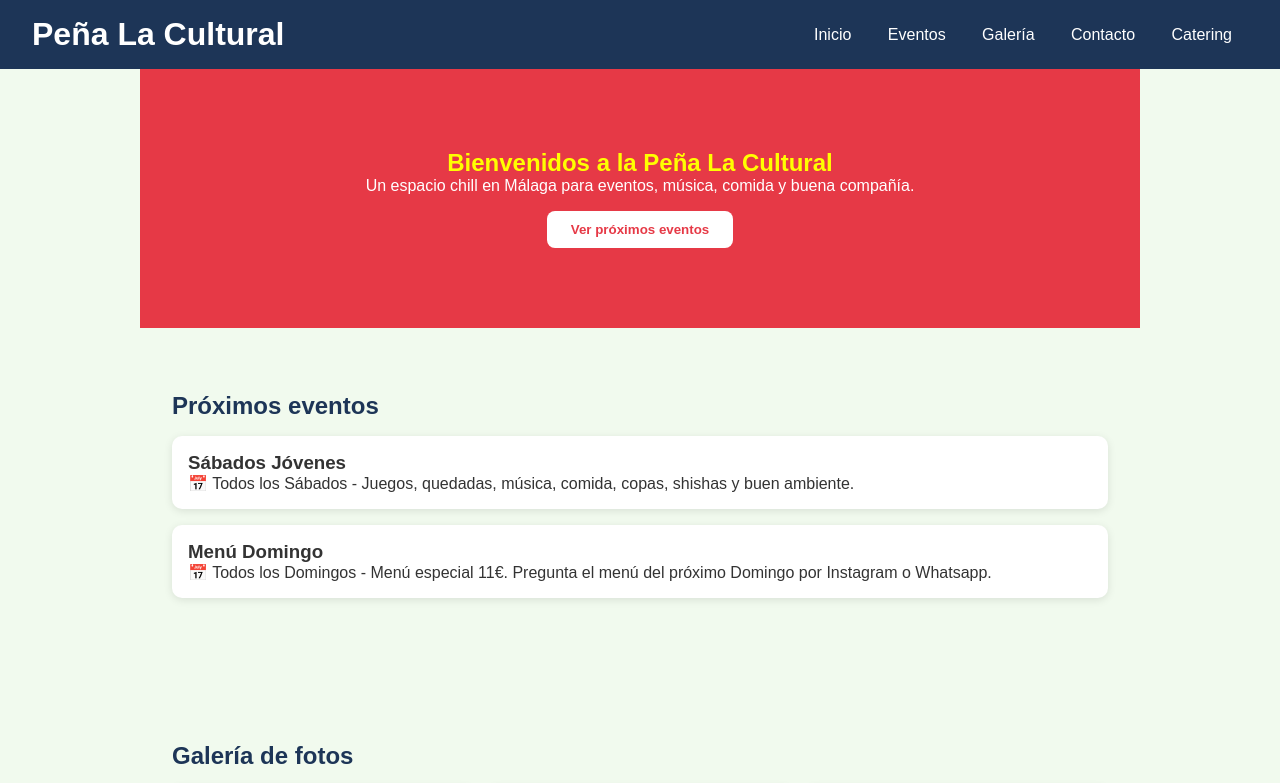
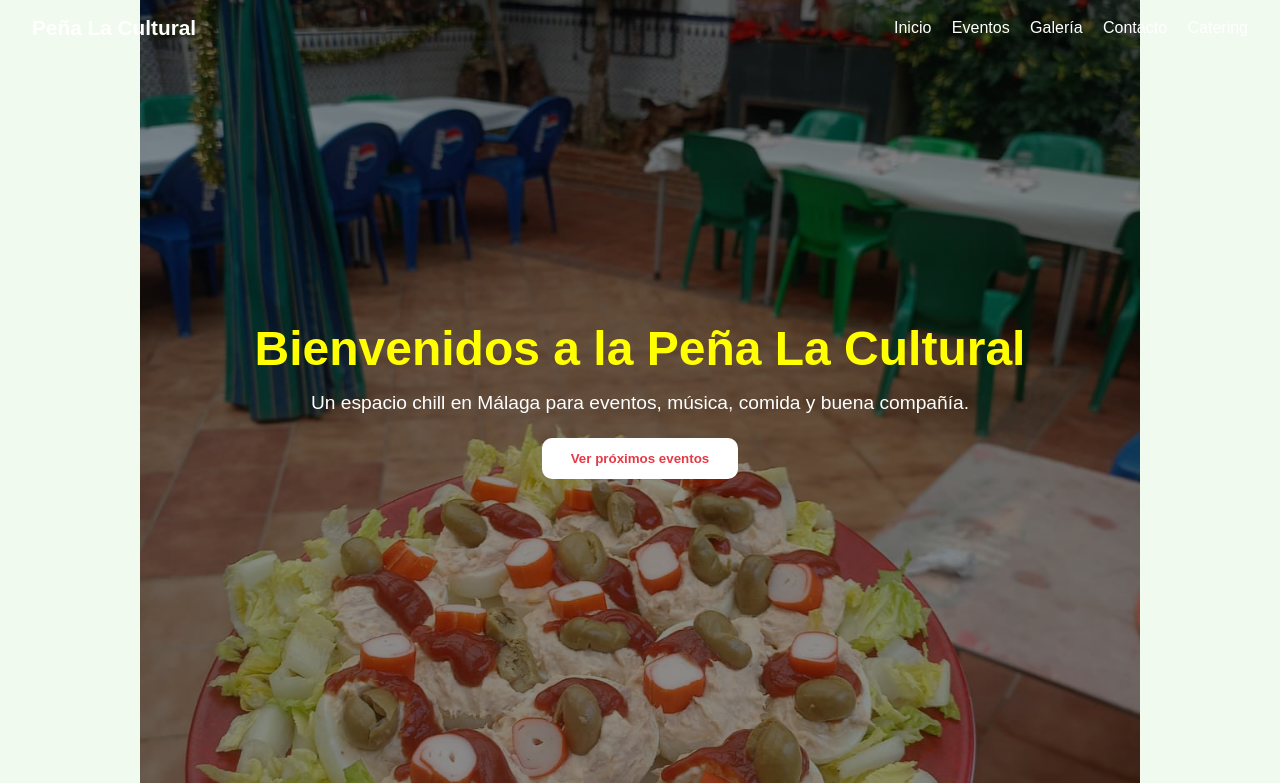
Before and after one commit to laculturaltelefonica-ship-it/LaCulturalWEB, a plain HTML site: page index.html in a window 1280 px wide. Shown: the top 783 px of the page. Drawn offline with Linux system fonts and the light colour scheme.

Commit message:
Add files via upload

```diff
--- a/index.html
+++ b/index.html
@@ -3,18 +3,19 @@
 <head>
   <meta charset="UTF-8" />
   <meta name="viewport" content="width=device-width, initial-scale=1.0" />
+
   <title>Peña La Cultural | Espacio de Ocio y Eventos en Málaga</title>
-  <meta name="description" content="Peña La Cultural en Málaga: Sábados Jóvenes, catering, música y eventos en un espacio chill. Ven a disfrutar con amigos y familia.">
+  <meta name="description" content="Peña La Cultural en Málaga: eventos, música, catering y buen ambiente en Teatinos. Sábados Jóvenes, comidas y celebraciones privadas.">
 
   <link rel="stylesheet" href="style.css" />
-  <link rel="icon" href="images/favicon.png" />
+  <link rel="icon" href="images/jamon.jpeg" />
 </head>
 
 <body>
 
   <!-- NAVBAR -->
-  <header class="navbar">
-    <h1>Peña La Cultural</h1>
+  <header class="navbar" id="navbar">
+    <h1 class="logo">Peña La Cultural</h1>
     <nav>
       <a href="#inicio">Inicio</a>
       <a href="#eventos">Eventos</a>
@@ -26,33 +27,42 @@
 
   <!-- HERO -->
   <section id="inicio" class="hero">
-    <h1 class="titulo-amarillo">Bienvenidos a la Peña La Cultural</h1>
-    <p>Un espacio chill en Málaga para eventos, música, comida y buena compañía.</p>
-    <button onclick="scrollToSection('eventos')">Ver próximos eventos</button>
+    <div class="hero-content">
+      <h1 class="titulo-amarillo fade-in">Bienvenidos a la Peña La Cultural</h1>
+      <p class="fade-in delay-1">
+        Un espacio chill en Málaga para eventos, música, comida y buena compañía.
+      </p>
+      <button class="fade-in delay-2" onclick="scrollToSection('eventos')">
+        Ver próximos eventos
+      </button>
+    </div>
   </section>
 
   <!-- EVENTOS -->
   <section id="eventos">
     <h2>Próximos eventos</h2>
+
     <div class="card">
       <h3>Sábados Jóvenes</h3>
-      <p>📅 Todos los Sábados - Juegos, quedadas, música, comida, copas, shishas y buen ambiente.</p>
+      <p>📅 Todos los sábados – Juegos, quedadas, música, comida, copas, shishas y buen ambiente.</p>
     </div>
+
     <div class="card">
       <h3>Menú Domingo</h3>
-      <p>📅 Todos los Domingos - Menú especial 11€. Pregunta el menú del próximo Domingo por Instagram o Whatsapp.</p>
+      <p>📅 Todos los domingos – Menú especial 11€. Pregunta el menú semanal por Instagram o WhatsApp.</p>
     </div>
   </section>
 
   <!-- GALERÍA -->
   <section id="galeria">
     <h2>Galería de fotos</h2>
+
     <div class="galeria-grid">
-      <img src="images/WhatsApp Image 2025-12-09 at 20.36.48.jpeg" alt="Catering Málaga foto 1">
-      <img src="images/WhatsApp Image 2025-12-09 at 20.42.25.jpeg" alt="Catering Málaga foto 2">
-      <img src="images/WhatsApp Image 2025-12-09 at 20.42.26 (1).jpeg" alt="Catering Málaga foto 3">
-      <img src="images/WhatsApp Image 2025-12-09 at 20.42.26 (2).jpeg" alt="Catering Málaga foto 4">
-      <img src="images/WhatsApp Image 2025-12-09 at 20.42.26.jpeg" alt="Catering Málaga foto 5">
+      <img src="images/migas.jpeg" alt="Catering Málaga migas">
+      <img src="images/jamon.jpeg" alt="Catering Málaga jamón">
+      <img src="images/paella.jpeg" alt="Catering Málaga paella">
+      <img src="images/hamburguesa.jpeg" alt="Catering Málaga hamburguesa">
+      <img src="images/ensaladilla.jpeg" alt="Catering Málaga ensaladilla">
     </div>
   </section>
 
--- a/script.js
+++ b/script.js
@@ -1 +1,18 @@
 console.log("Web de Peña La Cultural cargada correctamente.");
+// Scroll suave con botón
+function scrollToSection(id) {
+  document.getElementById(id).scrollIntoView({
+    behavior: "smooth"
+  });
+}
+
+// Navbar cambia al hacer scroll
+const navbar = document.getElementById("navbar");
+
+window.addEventListener("scroll", () => {
+  if (window.scrollY > 50) {
+    navbar.classList.add("scrolled");
+  } else {
+    navbar.classList.remove("scrolled");
+  }
+});
--- a/style.css
+++ b/style.css
@@ -5,10 +5,15 @@
   --color-texto: #333;
 }
 
+/* RESET */
 * {
   margin: 0;
   padding: 0;
   box-sizing: border-box;
+}
+
+html {
+  scroll-behavior: smooth;
 }
 
 body {
@@ -17,49 +22,90 @@ body {
   color: var(--color-texto);
 }
 
+/* NAVBAR */
 .navbar {
-  background: var(--color-secundario);
-  color: white;
+  position: fixed;
+  top: 0;
+  width: 100%;
+  z-index: 1000;
+
   display: flex;
   justify-content: space-between;
   align-items: center;
+
   padding: 1rem 2rem;
+  background: transparent;
+  color: white;
+  transition: background 0.3s, box-shadow 0.3s;
+}
+
+.navbar.scrolled {
+  background: var(--color-secundario);
+  box-shadow: 0 2px 8px rgba(0,0,0,0.2);
+}
+
+.logo {
+  font-size: 1.3rem;
 }
 
 .navbar nav a {
   color: white;
   text-decoration: none;
-  margin: 0 1rem;
-  transition: 0.3s;
+  margin-left: 1rem;
+  transition: color 0.3s;
 }
 
 .navbar nav a:hover {
   color: var(--color-principal);
 }
 
+/* HERO */
 .hero {
+  height: 100vh;
+  background:
+    linear-gradient(rgba(0,0,0,0.45), rgba(0,0,0,0.45)),
+    url("images/espacio.jpeg") center / cover no-repeat;
+
+  display: flex;
+  justify-content: center;
+  align-items: center;
   text-align: center;
-  padding: 5rem 2rem;
-  background: var(--color-principal);
   color: white;
+  padding: 2rem;
+}
+
+.hero-content {
+  max-width: 800px;
+}
+
+.titulo-amarillo {
+  color: yellow;
+  font-size: 3rem;
+  margin-bottom: 1rem;
+}
+
+.hero p {
+  font-size: 1.2rem;
+  margin-bottom: 1.5rem;
 }
 
 .hero button {
-  margin-top: 1rem;
-  padding: 0.7rem 1.5rem;
+  padding: 0.8rem 1.8rem;
   background: white;
   color: var(--color-principal);
   border: none;
-  border-radius: 8px;
+  border-radius: 10px;
+  font-weight: bold;
   cursor: pointer;
-  font-weight: bold;
-  transition: 0.3s;
+  transition: transform 0.3s, background 0.3s;
 }
 
 .hero button:hover {
   background: #ffd6d6;
+  transform: scale(1.05);
 }
 
+/* SECTIONS */
 section {
   padding: 4rem 2rem;
   max-width: 1000px;
@@ -68,17 +114,19 @@ section {
 
 h2 {
   color: var(--color-secundario);
-  margin-bottom: 1rem;
+  margin-bottom: 1.5rem;
 }
 
+/* CARDS */
 .card {
   background: white;
-  padding: 1rem;
-  border-radius: 10px;
-  margin: 1rem 0;
-  box-shadow: 0 2px 8px rgba(0,0,0,0.1);
+  padding: 1.5rem;
+  border-radius: 12px;
+  margin-bottom: 1.5rem;
+  box-shadow: 0 2px 10px rgba(0,0,0,0.1);
 }
 
+/* GALERÍA */
 .galeria-grid {
   display: grid;
   grid-template-columns: repeat(auto-fit, minmax(250px, 1fr));
@@ -87,7 +135,7 @@ h2 {
 
 .galeria-grid img {
   width: 100%;
-  border-radius: 8px;
+  border-radius: 10px;
   box-shadow: 0 2px 8px rgba(0,0,0,0.1);
   transition: transform 0.3s;
 }
@@ -96,6 +144,7 @@ h2 {
   transform: scale(1.05);
 }
 
+/* FOOTER */
 footer {
   text-align: center;
   padding: 1.5rem;
@@ -103,6 +152,24 @@ footer {
   color: white;
 }
 
-.titulo-amarillo {
-  color: yellow;
+/* ANIMACIONES */
+.fade-in {
+  opacity: 0;
+  transform: translateY(20px);
+  animation: fadeInUp 1s forwards;
 }
+
+.delay-1 {
+  animation-delay: 0.3s;
+}
+
+.delay-2 {
+  animation-delay: 0.6s;
+}
+
+@keyframes fadeInUp {
+  to {
+    opacity: 1;
+    transform: translateY(0);
+  }
+}
```
Also changed, not shown: images/ensaladilla.jpeg (added), images/espacio.jpeg (added), images/hamburguesa.jpeg (added), images/jamon.jpeg (added), images/migas.jpeg (added), images/paella.jpeg (added).
